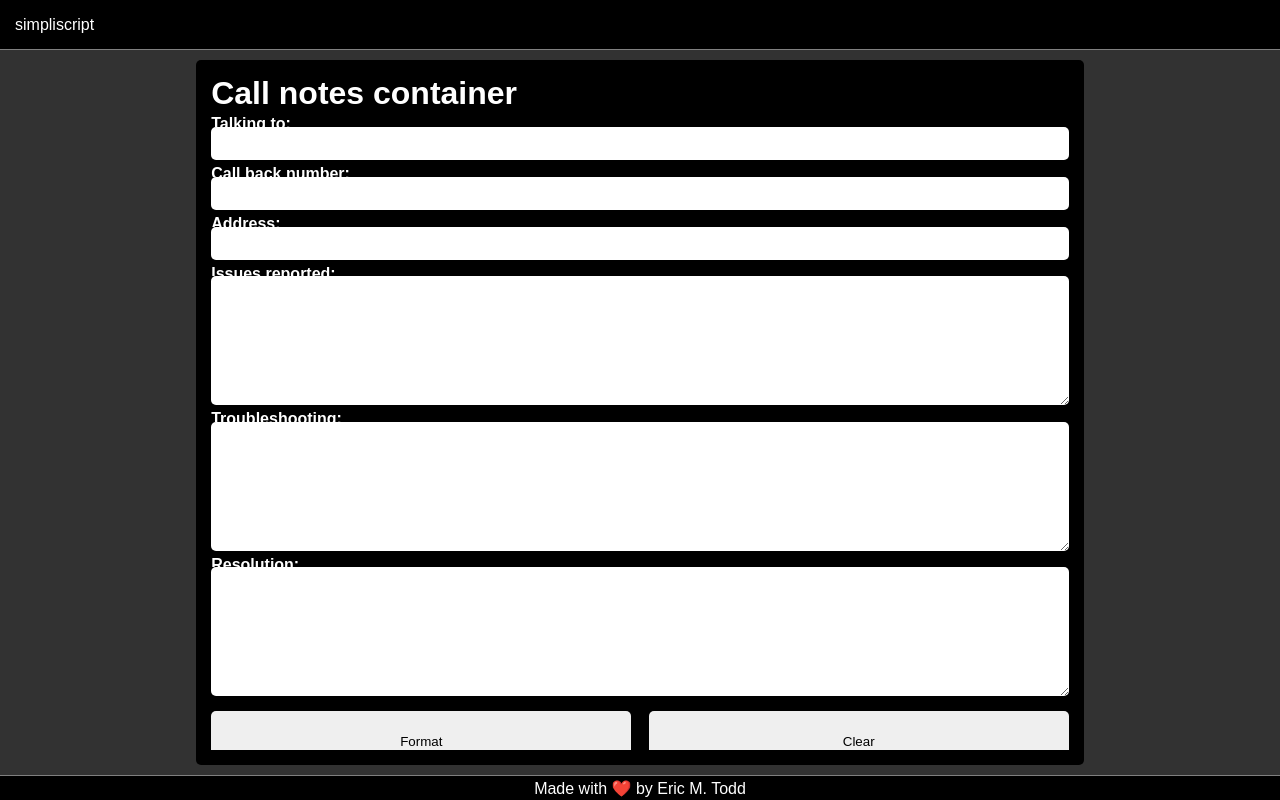
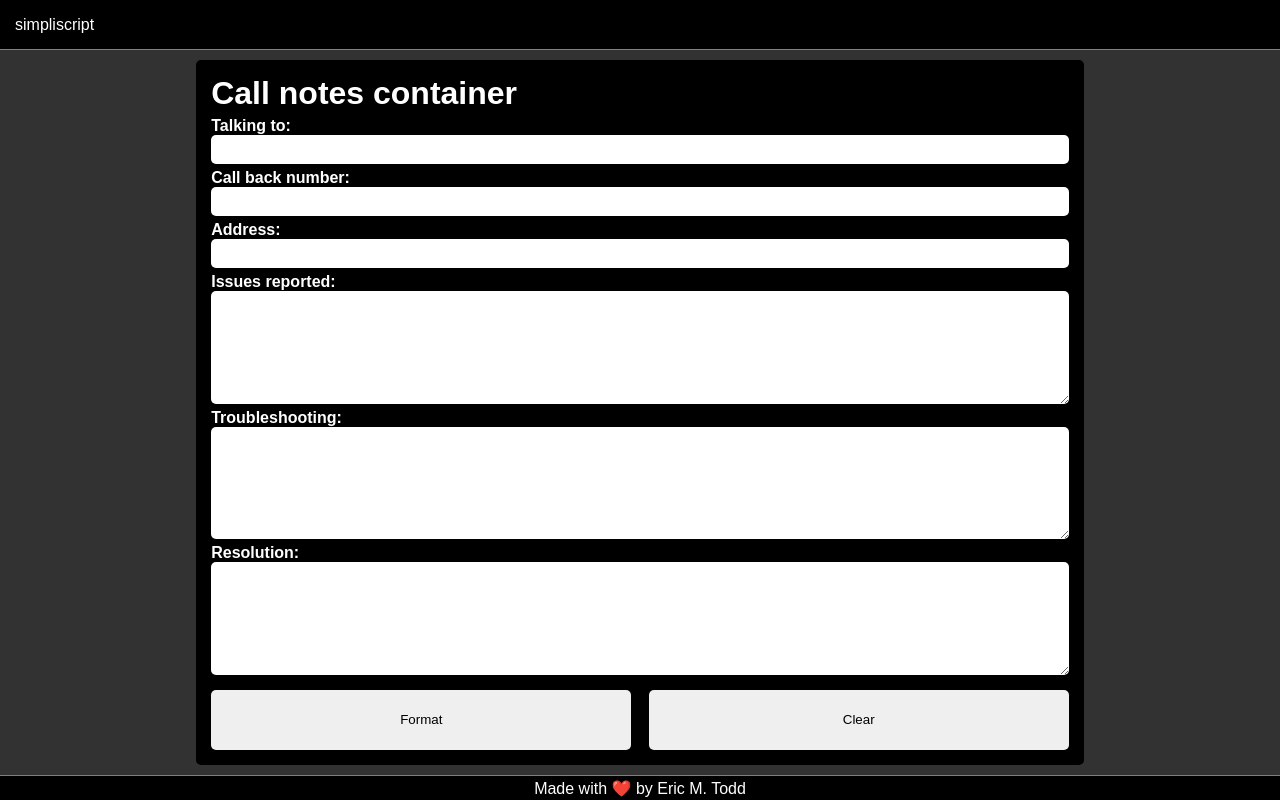
Before and after one commit to EricMTodd/simpliscript, a React (Create React App) app in the folder react-app/: page / in a window 1280 px wide. Built offline with nearby package versions, Linux system fonts and the light colour scheme.

Commit message:
Pls fix it.

```diff
--- a/react-app/src/components/call-notes/call-notes.css
+++ b/react-app/src/components/call-notes/call-notes.css
@@ -6,7 +6,6 @@
   display: flex;
   flex-direction: column;
   padding: 15px;
-  margin-top: 10px;
   border-radius: 5px;
 }
 
--- a/react-app/src/components/main/main.css
+++ b/react-app/src/components/main/main.css
@@ -3,5 +3,7 @@ main {
   color: white;
   height: calc(100vh - 75px);
   width: 100%;
-  overflow-y: scroll;
+  display: flex;
+  justify-content: center;
+  align-items: center;
 }
--- a/react-app/src/index.css
+++ b/react-app/src/index.css
@@ -1,6 +1,5 @@
 * {
   font-family: sans-serif;
-  overflow: hidden;
 }
 
 html {
```
